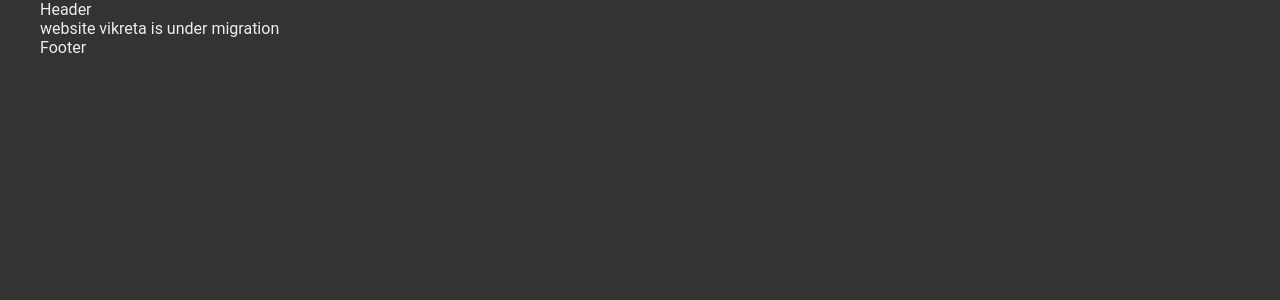
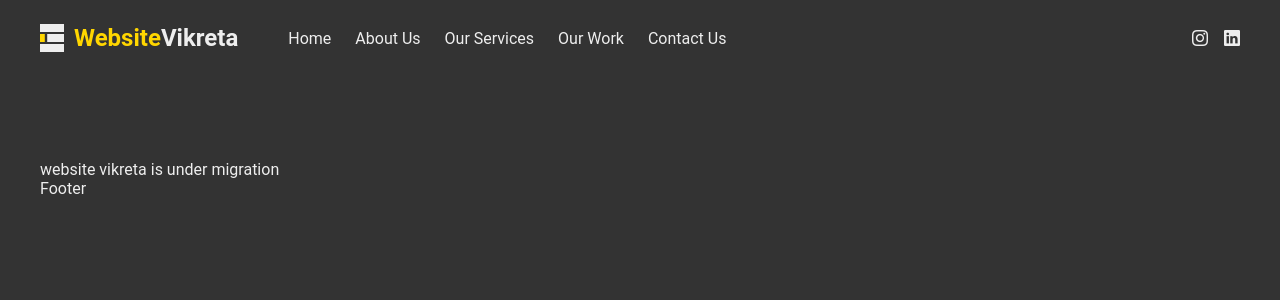
Before and after one commit to website-vikreta/websitevikreta-new, a Next.js app: page / in a window 1280 px wide. Shown: the top 300 px of the page. Built offline with nearby package versions, Linux system fonts and the light colour scheme.

Commit message:
header added

```diff
--- a/app/(user)/layout.tsx
+++ b/app/(user)/layout.tsx
@@ -1,17 +1,20 @@
-import "/styles/global.scss";
-
+"use client";
 // ReactJS imports
 
 // NextJS imports
 import Image from "next/image";
 import Head from "next/head";
 
+// Package imports
+import "bootstrap-icons/font/bootstrap-icons.css";
+
 // Component imports
 import Header from "@/components/Header";
 import Footer from "@/components/Footer";
+import { navbarScroll } from "@/components/utility/navbarScroll";
 
 // Styles import
-import styles from "../../styles/pages/Home.module.scss";
+import "/styles/global.scss";
 
 // Other imports
 
@@ -20,6 +23,7 @@ export default function RootLayout({
 }: {
    children: React.ReactNode;
 }) {
+   navbarScroll();
    return (
       <html lang="en">
          <body>
--- a/app/(user)/page.tsx
+++ b/app/(user)/page.tsx
@@ -10,8 +10,6 @@ import Head from "next/head";
 import styles from "/styles/pages/Home.module.scss";
 
 // Other imports
-import { Inter } from "next/font/google";
-const inter = Inter({ subsets: ["latin"] });
 
 // Metadata
 export const metadata = {
--- a/components/Footer.tsx
+++ b/components/Footer.tsx
@@ -2,9 +2,9 @@ import React from "react";
 
 const Footer = () => {
    return (
-      <div>
+      <footer>
          <div className="container">Footer</div>
-      </div>
+      </footer>
    );
 };
 
--- a/components/Header.tsx
+++ b/components/Header.tsx
@@ -1,10 +1,112 @@
+"use client";
+
+// ReactJS imports
 import React from "react";
+import { useEffect, useState } from "react";
+
+// NextJS imports
+import Image from "next/image";
+import Link from "next/link";
+
+// Pakage imports
+import { HashLink } from "react-router-hash-link";
+
+// Component imports
+
+// Styles import
+import styles from "/styles/components/layout/Header.module.scss";
+
+// Other imports
 
 const Header = () => {
+   let unCheck;
+   let scrollUp;
+   const [navToggleChecked, setnavToggleChecked] = useState(false);
+
+   useEffect(() => {
+      scrollUp = () => {
+         window.scrollTo({ top: 0, left: 0, behavior: "smooth" });
+      };
+   }, []);
+
    return (
-      <div>
-         <div className="container">Header</div>
-      </div>
+      <header>
+         <nav className={`${styles.navbar} navbar`}>
+            <div className={`${styles.container} container`}>
+               {/* toggle check */}
+               <input
+                  type="checkbox"
+                  className={`${styles.checkboxNavToggle}`}
+                  id="navToggl"
+                  checked={navToggleChecked}
+                  onChange={(e) => {}}
+               />
+               {/* top nav */}
+               <div className={`${styles.topNavWrapper}`}>
+                  <Link href="/">
+                     <div className={`${styles.logo}`} onClick={scrollUp}>
+                        <img
+                           src="/assets/LogoIcon.svg"
+                           alt="Website Vikreta Icon"
+                        />{" "}
+                        <h1>
+                           <span>Website</span>Vikreta
+                        </h1>
+                     </div>
+                  </Link>
+               </div>
+               {/* html toggle */}
+               <label
+                  className={`${styles.toggleBtn}`}
+                  onClick={() => setnavToggleChecked(!navToggleChecked)}
+               >
+                  <div className={`${styles.line} ${styles.one}`}></div>
+                  <div className={`${styles.line} ${styles.two}`}></div>
+               </label>
+               {/* navigation list items */}
+               <div className={`${styles.wrapper}`}>
+                  <ul className={`${styles.navList}`}>
+                     <li className={`${styles.navItem}`} onClick={unCheck}>
+                        <Link href="/">Home</Link>
+                     </li>
+                     <li className={`${styles.navItem}`} onClick={unCheck}>
+                        <Link href="/#aboutUs">About Us</Link>
+                     </li>
+                     <li className={`${styles.navItem}`} onClick={unCheck}>
+                        <Link href="/#services">Our Services</Link>
+                     </li>
+                     <li className={`${styles.navItem}`} onClick={unCheck}>
+                        <Link href="/work">Our Work</Link>
+                     </li>
+                     <li className={`${styles.navItem}`} onClick={unCheck}>
+                        <Link href="/contact">Contact Us</Link>
+                     </li>
+                  </ul>
+                  {/* Social Icons */}
+                  <ul className={`${styles.socialIcons}`}>
+                     <li className={`${styles.social}`}>
+                        <a
+                           href="https://www.instagram.com/websitevikreta/"
+                           target="_BLANK"
+                           rel="noreferrer"
+                        >
+                           <i className="bi bi-instagram"></i>
+                        </a>
+                     </li>
+                     <li className={`${styles.social}`}>
+                        <a
+                           href="https://www.linkedin.com/company/websitevikreta/"
+                           target="_BLANK"
+                           rel="noreferrer"
+                        >
+                           <i className="bi bi-linkedin"></i>
+                        </a>
+                     </li>
+                  </ul>
+               </div>
+            </div>
+         </nav>
+      </header>
    );
 };
 
--- /dev/null
+++ b/components/utility/navbarScroll.tsx
@@ -0,0 +1,38 @@
+"use client";
+import { useEffect } from "react";
+
+export const navbarScroll = () => {
+   let previousScroll = 0;
+   let currentScroll;
+
+   useEffect(() => {
+      const body = document.body;
+      console.log("navbarScroll enabled");
+      return () => {
+         window.addEventListener("scroll", () => {
+            currentScroll = window.pageYOffset;
+
+            if (currentScroll <= 0) {
+               body.classList.remove("scroll-up");
+            }
+
+            if (
+               currentScroll > previousScroll &&
+               !body.classList.contains("scroll-down")
+            ) {
+               body.classList.remove("scroll-up");
+               body.classList.add("scroll-down");
+            }
+            if (
+               currentScroll < previousScroll &&
+               body.classList.contains("scroll-down")
+            ) {
+               body.classList.remove("scroll-down");
+               body.classList.add("scroll-up");
+            }
+
+            previousScroll = currentScroll;
+         });
+      };
+   }, [previousScroll, currentScroll]);
+};
--- a/package.json
+++ b/package.json
@@ -13,6 +13,8 @@
       "@types/node": "18.15.3",
       "@types/react": "18.0.28",
       "@types/react-dom": "18.0.11",
+      "bootstrap-icons": "^1.10.3",
+      "framer-motion": "^10.9.1",
       "next": "13.2.4",
       "next-sanity": "^4.1.5",
       "react": "18.2.0",
@@ -25,6 +27,7 @@
    "devDependencies": {
       "@netlify/plugin-nextjs": "^4.29.5-appdir.0",
       "@sanity/eslint-config-studio": "^2.0.1",
+      "@types/react-router-hash-link": "^2.4.5",
       "autoprefixer": "^10.4.14",
       "postcss": "^8.4.21",
       "tailwindcss": "^3.2.7"
--- a/styles/components/layout/Header.module.scss
+++ b/styles/components/layout/Header.module.scss
@@ -0,0 +1,149 @@
+.navbar {
+   position: fixed;
+   top: 0;
+   left: 0;
+   width: 100%;
+   height: auto;
+   z-index: 1000;
+   transition: 0.35s ease-out;
+   border-bottom: 1px solid transparent;
+
+   // making navbar flex
+   .container {
+      @include flex-between;
+      padding: 1.5rem 0;
+   }
+
+   .checkboxNavToggle {
+      display: none;
+   }
+
+   .logo {
+      @include flex-center(10px);
+
+      img {
+         max-height: 28px;
+         width: auto;
+      }
+
+      h1 {
+         font-size: 24px;
+         @include font-weight(bold);
+         @include flex-center;
+
+         span {
+            color: $yellow;
+         }
+      }
+
+      .toggleBtn {
+         display: none;
+      }
+   }
+
+   .wrapper {
+      @include flex-between;
+      width: 100%;
+   }
+
+   .navList,
+   .socialIcons {
+      @include flex-center(1.5rem);
+   }
+
+   .navList {
+      padding: 0 50px;
+   }
+
+   .navItem,
+   .social {
+      transition: 0.35s ease-out;
+   }
+
+   .navItem:hover,
+   .social:hover {
+      color: $yellow;
+   }
+
+   .socialIcons {
+      margin-left: auto;
+      gap: 1rem;
+   }
+
+   @media screen and (max-width: 1220px) {
+      .container {
+         padding: 1.5rem 50px;
+      }
+   }
+
+   @media screen and (max-width: 992px) {
+      .container {
+         padding: 1.5rem 30px;
+      }
+
+      // toggle
+      .toggleBtn {
+         display: block;
+         width: 40px;
+         height: 40px;
+         @include flex-center(5px);
+         flex-direction: column;
+         transition: 0.5s ease-out;
+         text-align: center;
+
+         .line {
+            width: 100%;
+            height: 2px;
+            background: $light;
+            transform-origin: center;
+            position: relative;
+            transition: 0.35s ease-in-out;
+         }
+      }
+
+      .checkboxNavToggle:checked ~ .toggleBtn {
+         gap: 0;
+
+         .one {
+            transform: translateY(1px) rotate(90deg);
+         }
+
+         transform: rotate(45deg);
+      }
+
+      .checkboxNavToggle:checked ~ .wrapper {
+         opacity: 1;
+         visibility: visible;
+      }
+
+      .wrapper {
+         position: fixed;
+         top: 0;
+         left: 0;
+         width: 100%;
+         height: 100vh;
+         @include dark-color-bg(dark);
+         opacity: 0;
+         visibility: hidden;
+         z-index: -1;
+         transition: 0.35s ease-out;
+         flex-direction: column;
+         padding: 30vh 0;
+
+         .navList {
+            flex-direction: column;
+            font-size: 1.2rem;
+         }
+
+         .socialIcons {
+            margin-left: initial;
+            font-size: 1.5rem;
+         }
+      }
+
+      .topNavWrapper {
+         width: 100%;
+         @include flex-between;
+      }
+   }
+}
--- a/styles/global.scss
+++ b/styles/global.scss
@@ -13,6 +13,17 @@ body {
    min-height: 100vh;
    overflow-x: hidden;
    @include dark-color-bg(medium);
+   min-height: 200vh;
+   padding-block: 10rem;
+}
+
+body.scroll-down .navbar {
+   transform: translate3d(0, -100%, 0);
+}
+
+body.scroll-up .navbar {
+   @include dark-color-bg(medium);
+   border-color: #555;
 }
 
 .container {
--- a/styles/misc/_resets.scss
+++ b/styles/misc/_resets.scss
@@ -2,7 +2,7 @@
    margin: 0;
    padding: 0;
    box-sizing: border-box;
-   cursor: none;
+   // cursor: none;
 }
 
 ul {
```
Also changed, not shown: public/assets/LogoIcon.svg (added), 1 other file (tests, documents, lock files or other folders).
